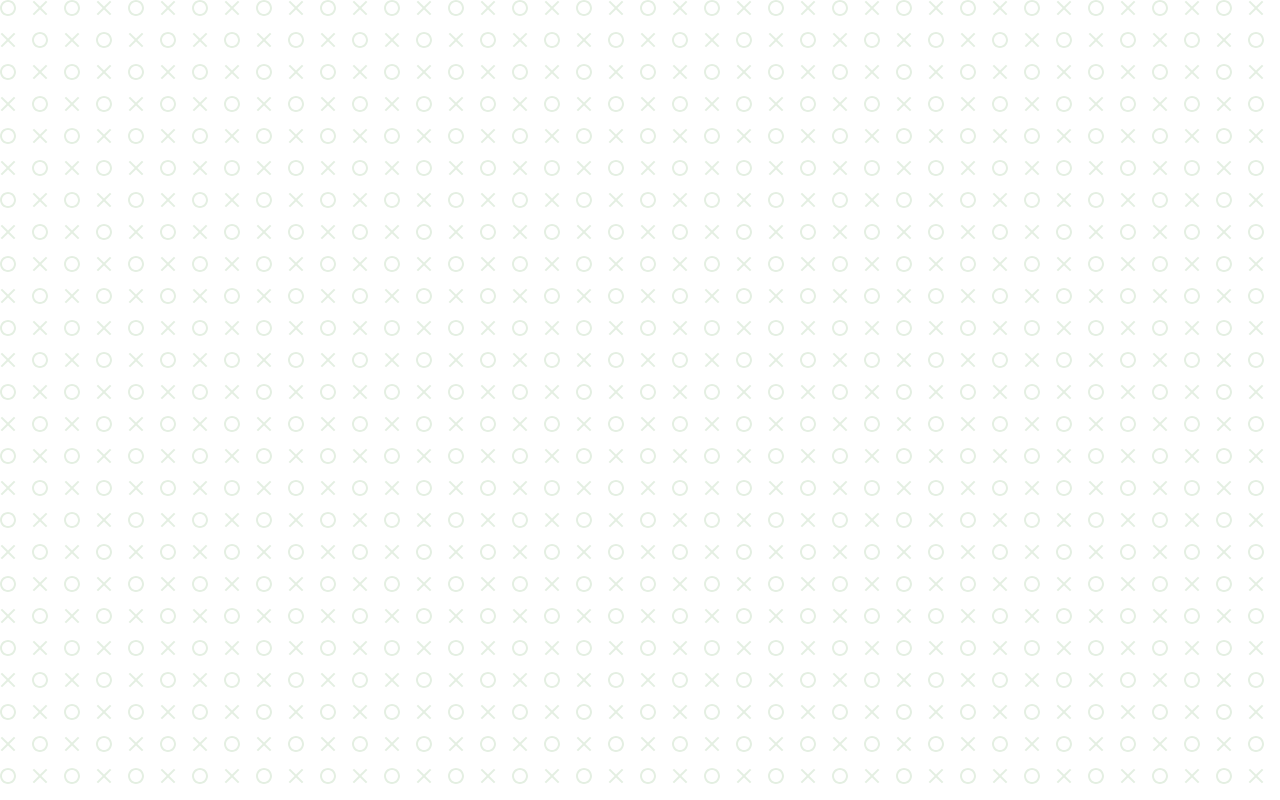
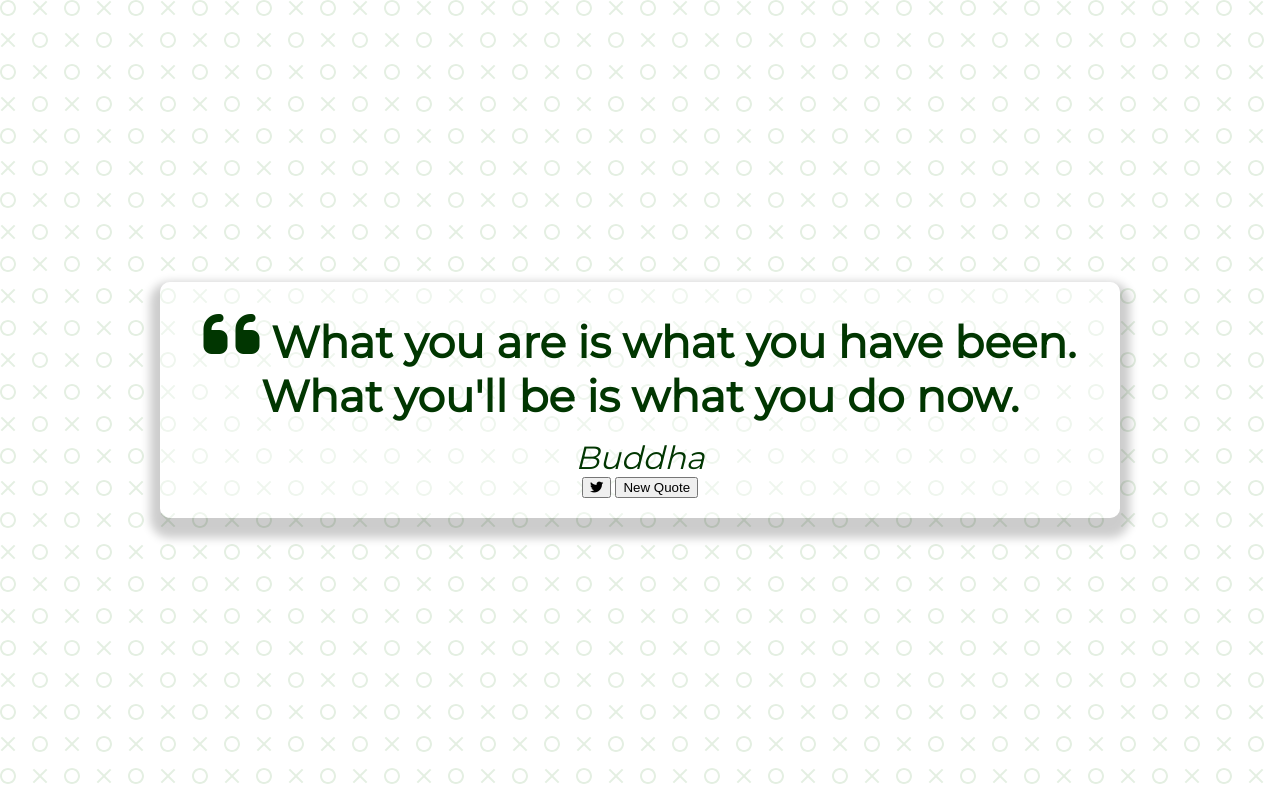
Before and after one commit to balonzo17/quote-generator, a plain HTML site: page index.html in a window 1280 px wide. Drawn offline with Linux system fonts and the light colour scheme.

Commit message:
styling and adding container for quote

```diff
--- a/index.html
+++ b/index.html
@@ -9,6 +9,24 @@
     <link rel="stylesheet" href="style.css">
 </head>
 <body>
+    <div class="quote-container" id="quote-container">
+        <!-- Quote -->
+        <div class="quote-text">
+            <i class="fas fa-quote-left"></i>
+            <span id="quote">What you are is what you have been. What you'll be is what you do now.</span>
+        </div>
+        <!-- Author -->
+        <div class ="quote-author">
+            <span id = "author">Buddha</span>
+        </div>
+        <!-- Buttons -->
+        <div class = "button-container">
+            <button class="twitter-button" id="twitter" title="Tweet This!">
+                <i class="fab fa-twitter"></i>
+            </button>
+            <button id = "new-quote">New Quote</button>
+        </div>
+    </div>
     <!-- Script -->
     <script src ="script.js"></script>
 </body>
--- a/style.css
+++ b/style.css
@@ -16,3 +16,42 @@ body {
     align-items: center;
     justify-content: center;
 }
+
+.quote-container {
+    width: auto;
+    max-width: 900px;
+    padding: 20px 30px;
+    border-radius: 10px;
+    background-color: rgba(255, 255, 255, 0.4);
+    box-shadow: 0 10px 10px 10px rgba(0, 0, 0, 0.2) ;
+}
+
+.quote-text {
+    font-size: 2.75rem;
+}
+
+.long-quote {
+    font-size: 2rem;
+}
+
+.fa-quote-left {
+    font-size: 4rem;
+}
+
+.quote-author {
+    margin-top: 15px;
+    font-size: 2rem;
+    font-weight: 400;
+    font-style: italic;
+}
+
+/* Media Query: Tablet or Smaller */
+@media screen and (max-width: 1000px) {
+    .quote-container {
+        margin: auto 10px;
+    }
+
+    .quote-text {
+        font-size: 2.4rem;
+    }
+}
```
